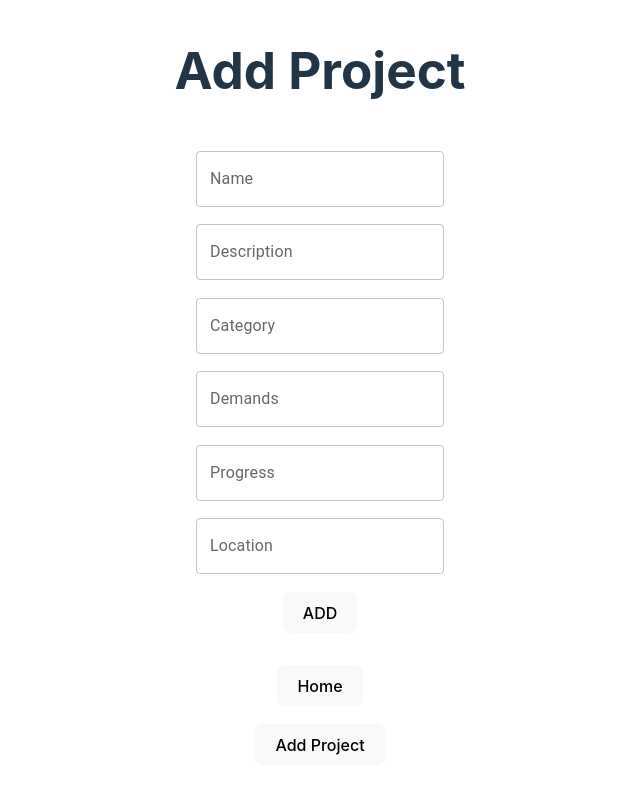
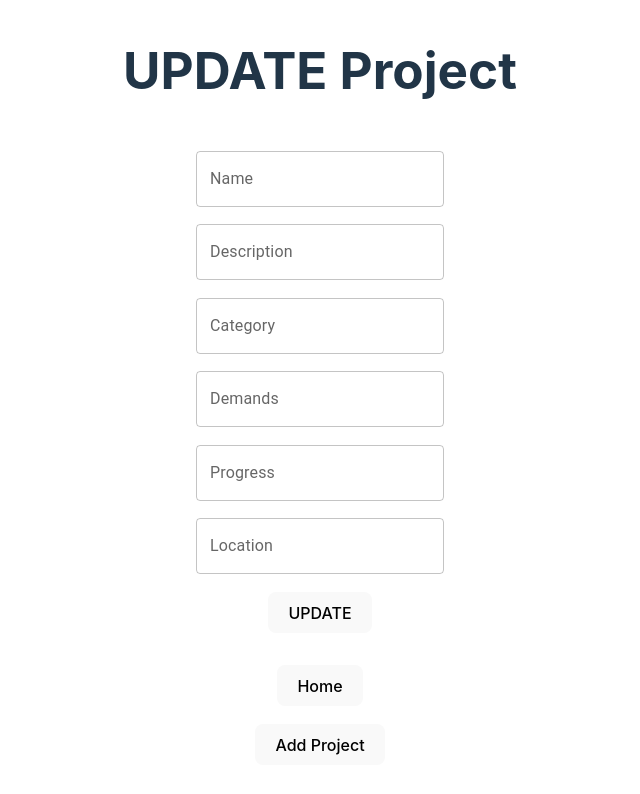
Before and after one commit to Ben-21/capstone-neuefische, a React (Vite) app in the folder frontend/: page /add-project in a window 1280 px wide. Shown: the top 794 px of the page, without its empty margins (320-960 px from the left). Built offline with nearby package versions, Linux system fonts and the light colour scheme; no server answers; the HTML template or start-up script is replaced by a standard one.

Commit message:
combined add and edit component to AddEditProject and changed routes

```diff
--- a/frontend/src/App.tsx
+++ b/frontend/src/App.tsx
@@ -1,13 +1,12 @@
 import {Link, Route, Routes} from "react-router-dom";
 import Home from "./pages/Home.tsx";
-import AddProject from "./pages/AddProject.tsx";
 import styled from "styled-components";
 import {ToastContainer} from "react-toastify";
 import 'react-toastify/dist/ReactToastify.css';
 import {useFetch} from "./hooks/useFetch.tsx";
 import {useEffect, useState} from "react";
 import ShowProject from "./pages/ShowProject.tsx";
-import EditProject from "./pages/EditProject.tsx";
+import AddEditProject from "./pages/AddEditProject.tsx";
 
 
 export default function App() {
@@ -33,9 +32,9 @@ export default function App() {
             <ToastContainer/>
             <Routes>
                 <Route path="/" element={<Home/>}/>
-                <Route path="/add-project" element={<AddProject/>}/>
+                <Route path="/add-project" element={<AddEditProject/>}/>
                 <Route path="/details/:id" element={<ShowProject/>}/>
-                <Route path="/edit/:id" element={<EditProject/>}/>
+                <Route path="/edit/:id" element={<AddEditProject/>}/>
             </Routes>
 
             <StyledApp>
--- a/frontend/src/pages/AddEditProject.tsx
+++ b/frontend/src/pages/AddEditProject.tsx
@@ -14,7 +14,7 @@ export default function AddEditProject() {
     const getProjectById = useFetch(state => state.getProjectById);
     const putProject = useFetch(state => state.putProject);
     const postProject = useFetch(state => state.postProject);
-    let project: Project | undefined
+    const [project, setProject] = useState<Project | undefined>(undefined);
     const [formData, setFormData] = useState({
         name: "",
         description: "",
@@ -28,11 +28,10 @@ export default function AddEditProject() {
         fetchProjects();
     }, [fetchProjects]);
 
-
+    useEffect(() => {
         if (id) {
-        project = getProjectById(id);
+            setProject(getProjectById(id));
         }
-
 
 
         if (project) {
@@ -45,9 +44,7 @@ export default function AddEditProject() {
                 location: project.location.toString()
             })
         }
-
-
-
+    }, [id, project, getProjectById])
 
 
     function handleSubmit(event: React.FormEvent<HTMLFormElement>) {
@@ -77,6 +74,7 @@ export default function AddEditProject() {
 
 
         }
+
         if (project) {
             const requestBody: Project = {
                 id: project.id,
@@ -88,7 +86,9 @@ export default function AddEditProject() {
                 location: formData.location,
             };
 
+
              putProject(requestBody);
+
 
             setFormData({
                 name: "",
```
Lines whose indentation alone changed are shown as unchanged.
